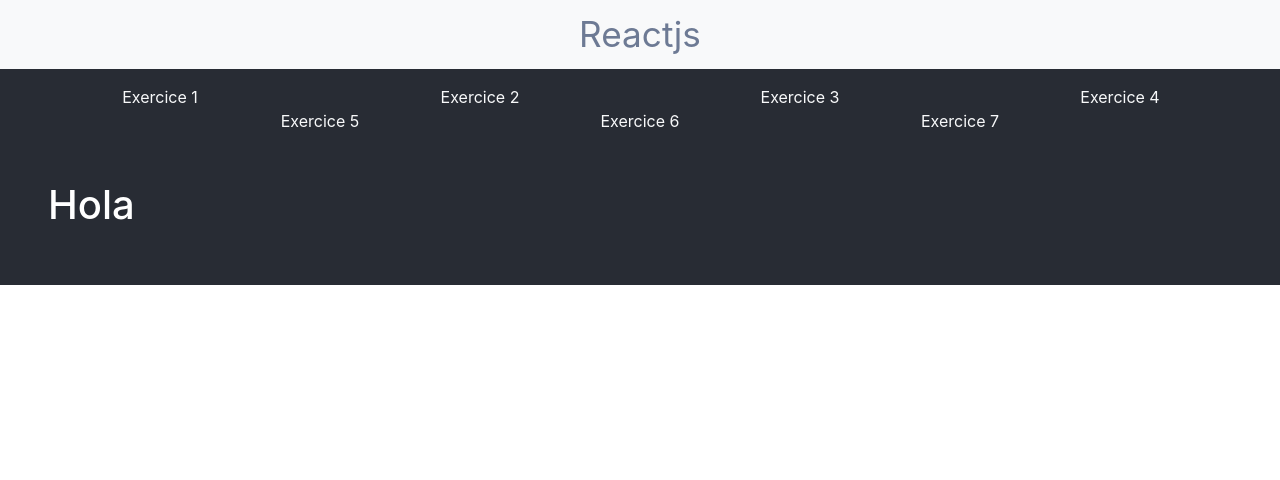
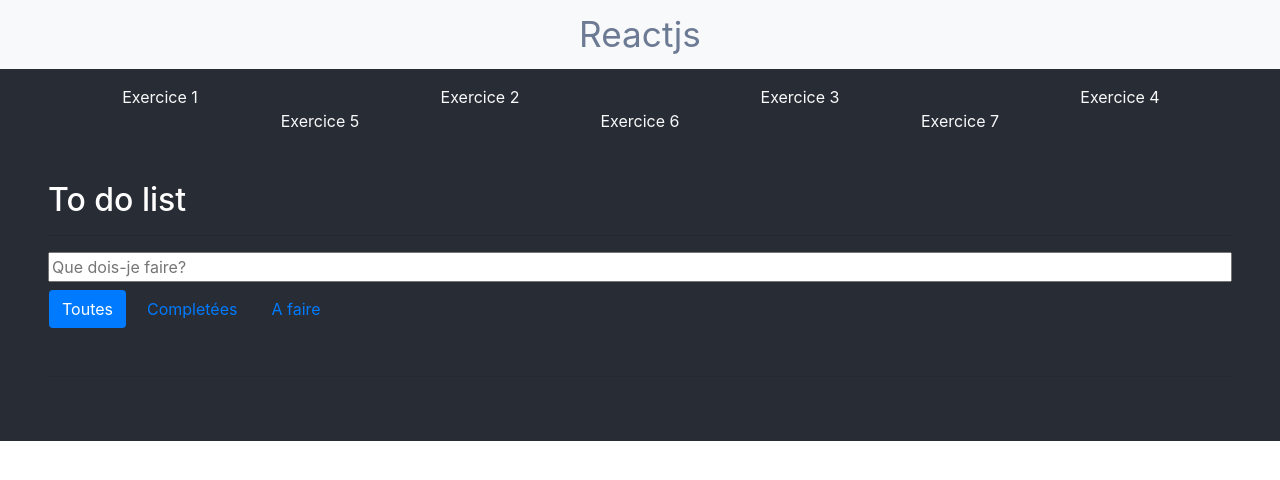
Before and after one commit to Maryame-Faitah/projetReactDom, a React (Create React App) app: page /Exo7 in a window 1280 px wide. Shown: the top 480 px of the page. Built offline with nearby package versions, Linux system fonts and the light colour scheme.

Commit message:
commit exo7-interface

```diff
--- a/src/exo7.jsx
+++ b/src/exo7.jsx
@@ -1,9 +1,26 @@
 import React from 'react';
 
 function Exo7 () {
+
+
     return(
         <div id="partie7" className="text-left px-5 mb-5 py-5">
-            <h1>Hola</h1>
+            <h2>To do list</h2>
+            <hr/>
+            <input id="tache" className="w-100" type="text" placeholder="Que dois-je faire?"
+            onKeyUp={(event)=>{
+                if (event.keyCode === 13) {
+                    ajoutTache();
+                }
+            }}/>
+            <div id="divTodo" className="row mt-2">
+                <button id="btnAll" className="btn text-white bg-primary rounded mr-2 ml-3">Toutes</button>
+                <button id="btnDone" className="btn text-white bg-transparent text-primary rounded mr-2">Completées</button>
+                <button id="btnTodo" className="btn text-white bg-transparent text-primary rounded">A faire</button>
+            </div>
+            <div id="output" className="mt-5">
+            </div>
+            <hr/>
         </div>
     )
 }
```
